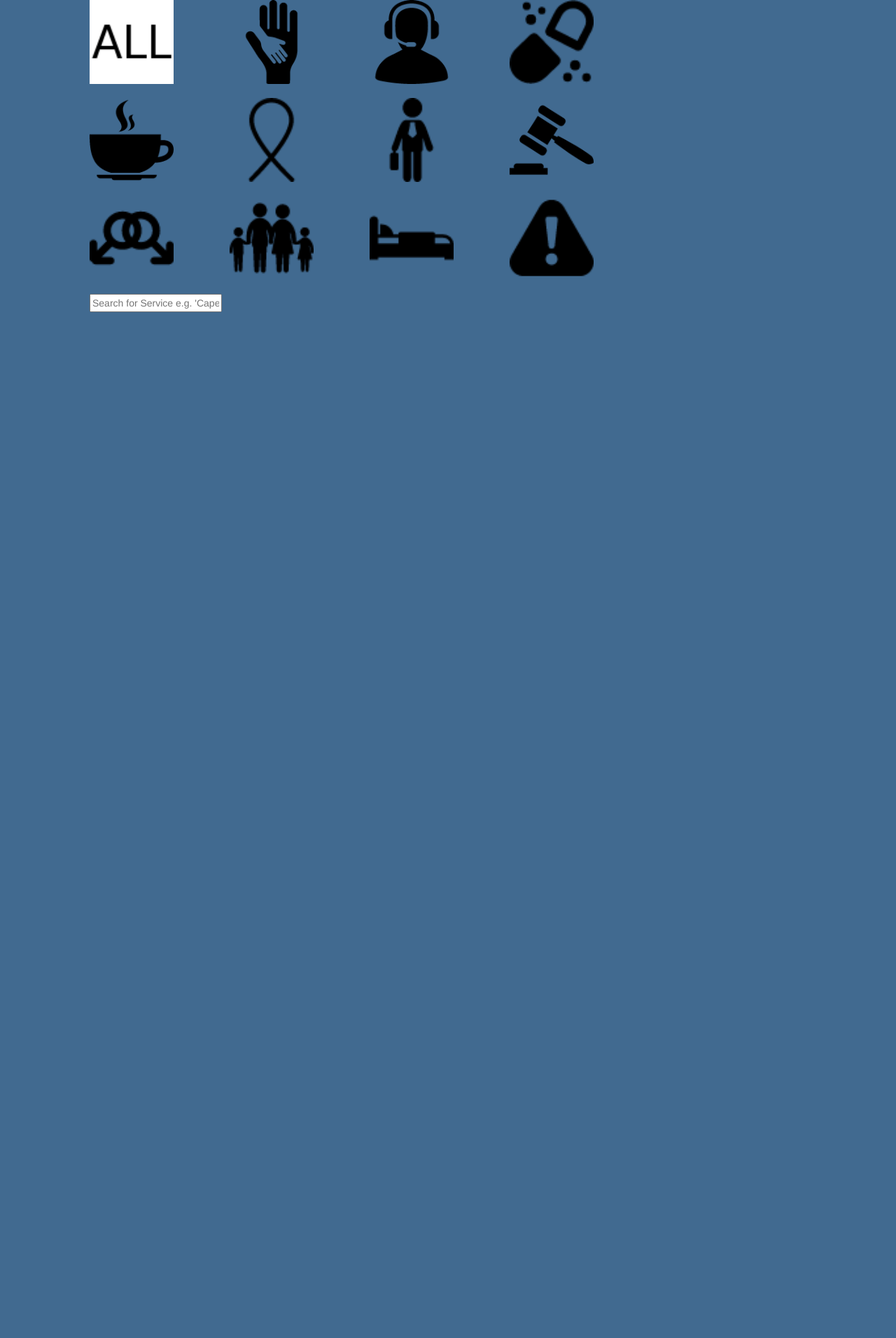
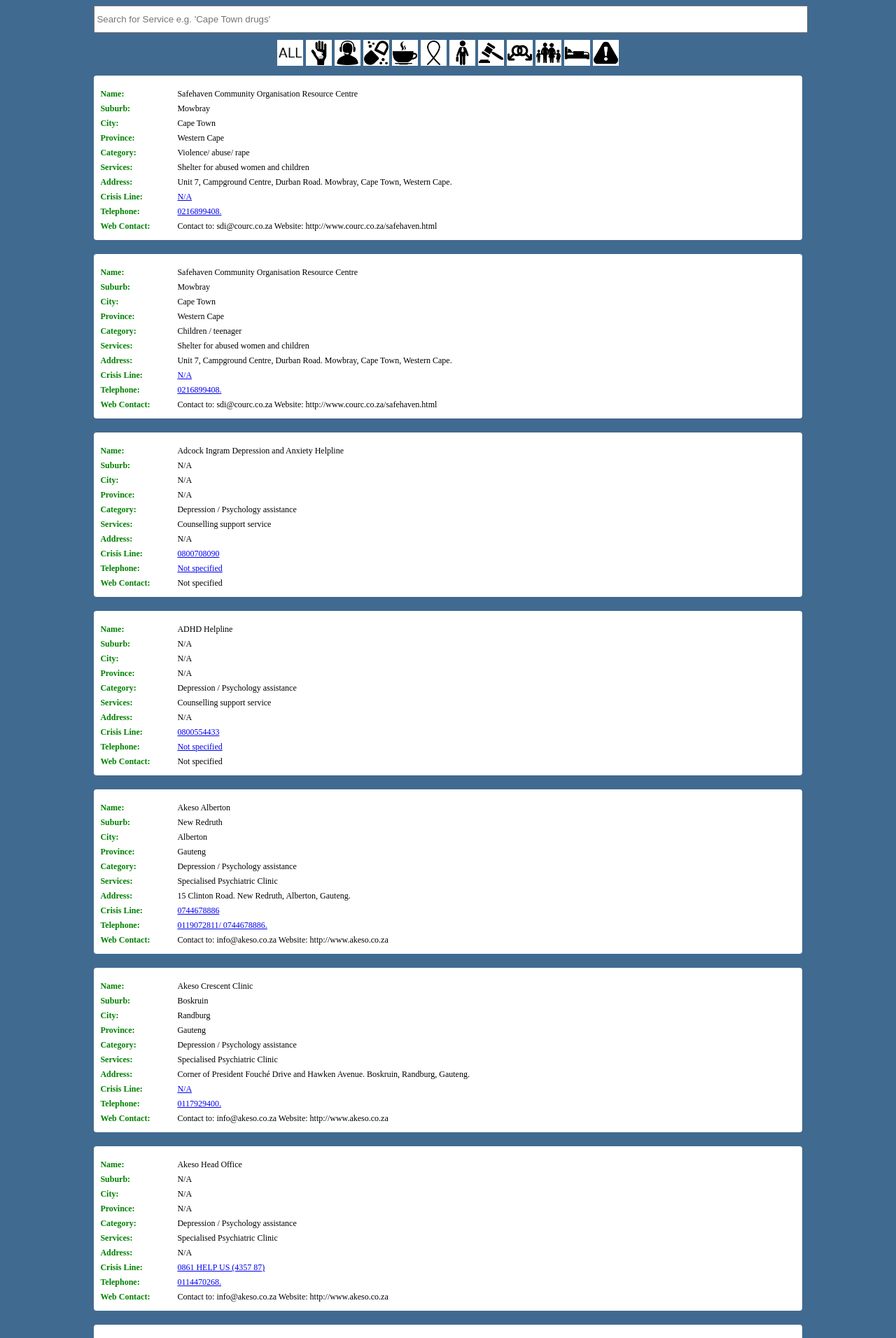
Before and after one commit to Code4SA/old-code4sa.github.io, a Jekyll site: the page lab/womensday/index.html, which Jekyll copies as it is, in a window 1280 px wide. Shown: the top 1912 px of the page at 70% size. Built offline with Jekyll 4.4.1, drawn with Linux system fonts in a browser that asks for light colours; Markdown is read by kramdown in place of the engine named in the settings; before the commit the page ends 900 px from its top, so only the background shows below that; some of the changed text lies outside the part shown.

Commit message:
Fixed womensday tool

```diff
--- a/lab/womensday/index.html
+++ b/lab/womensday/index.html
@@ -4,40 +4,129 @@
     <title>Women's Day Resources</title>
     <meta charset="utf-8">
     <meta name="viewport" content="width=device-width, initial-scale=1">
-    <link rel="stylesheet" href="https://maxcdn.bootstrapcdn.com/bootstrap/3.3.5/css/bootstrap.min.css">
-    <link rel="stylesheet" href="https://maxcdn.bootstrapcdn.com/bootstrap/3.3.5/css/bootstrap-theme.min.css">
-
+    <script src="d3.v3.min.js"></script>
+    <script src="lunr.min.js"></script>
+    <script src="resources.js"></script>
     <link rel="stylesheet" href="style2.css">
   </head>
   <body>
     <div id="container">
-            <div class="row">
-                <img src="icons/all.png" title="Clear Filters" data-category="" class="icon col-md-3"/>
-                <img src="icons/hand-1.png" title="Children and Teenagers" data-category="children" class="icon col-md-3"/>
-                <img src="icons/operator.png" title="Crisis intervention" data-category="crisis" class="icon col-md-3"/>
-                <img src="icons/pill12.png" data-category="drugs" title="Drugs and alcohol" class="icon col-md-3"/>
-            </div>
-            <div class="row">
-                <img src="icons/hot51.png" data-category="food" title="Food" class="icon col-md-3"/>
-                <img src="icons/disease.png" data-category="home based care" title="Home-based care" class="icon col-md-3"/>
-                <img src="icons/employee7.png" data-category="homeless destitute unemployed" title="Homeless / Destitute / Unemployed" class="icon col-md-3"/>
-                <img src="icons/legal10.png" data-category="legal advice" title="Legal advice" class="icon col-md-3"/>
-            </div>
-            <div class="row">
-                <img src="icons/gays.png" data-category="lesbian gay bisexual transgender" title="LGBT" class="icon col-md-3"/>
-                <img src="icons/family27.png" data-category="marriage family counsellor" title="Marriage / Family Counsellor"  class="icon col-md-3"/>
-                <img src="icons/bed65.png" data-category="Shelters" title="Shelters" class="icon col-md-3"/>
-                <img src="icons/warning41.png" data-category="violence rape abuse" title="Violence / Abuse / Rape" class="icon col-md-3"/>
-            </div>
+        <div id="filters">
             <input type="text" id="place_filter" placeholder="Search for Service e.g. 'Cape Town drugs'"/>
+            <img src="icons/all.png" title="Clear Filters" data-category="" class="icon"/>
+            <img src="icons/hand-1.png" title="Children and Teenagers" data-category="children" class="icon"/>
+            <img src="icons/operator.png" title="Crisis intervention" data-category="crisis" class="icon"/>
+            <img src="icons/pill12.png" data-category="drugs" title="Drugs and alcohol" class="icon"/>
+            <img src="icons/hot51.png" data-category="food" title="Food" class="icon"/>
+            <img src="icons/disease.png" data-category="home based care" title="Home-based care" class="icon"/>
+            <img src="icons/employee7.png" data-category="homeless destitute unemployed" title="Homeless / Destitute / Unemployed" class="icon"/>
+            <img src="icons/legal10.png" data-category="legal advice" title="Legal advice" class="icon"/>
+            <img src="icons/gays.png" data-category="lesbian gay bisexual transgender" title="LGBT" class="icon"/>
+            <img src="icons/family27.png" data-category="marriage family counsellor" title="Marriage / Family Counsellor"  class="icon"/>
+            <img src="icons/bed65.png" data-category="Shelters" title="Shelters" class="icon"/>
+            <img src="icons/warning41.png" data-category="violence rape abuse" title="Violence / Abuse / Rape" class="icon"/>
+        </div>
         <div id="list">
         </div>
     </div>
 
-    <script src="d3.v3.min.js"></script>
-    <script src="lunr.min.js"></script>
-    <script src="resources.js"></script>
-    <script src="https://maxcdn.bootstrapcdn.com/bootstrap/3.3.5/js/bootstrap.min.js"></script>
-    <script src="cards.js"></script>
+    <script>
+        var category_filter = "",
+            query_text = ""
+
+        var create_list = function(node, resources) {
+            var cards = node.selectAll('.card')
+                .data(resources)
+                .enter()
+                .append('div')
+                    .classed('card', true)
+                    .append('dl')
+
+            cards.append('dt').text('Name');
+            cards.append('dd').text(function(el) { return el['Name']; });
+            cards.append('dt').text('Suburb');
+            cards.append('dd').text(function(el) { return el['Suburb']; });
+            cards.append('dt').text('City');
+            cards.append('dd').text(function(el) { return el['City']; });
+            cards.append('dt').text('Province');
+            cards.append('dd').text(function(el) { return el['Province']; });
+            cards.append('dt').text('Category');
+            cards.append('dd').text(function(el) { return el['Category']; });
+            cards.append('dt').text('Services');
+            cards.append('dd').text(function(el) { return el['Services']; });
+            cards.append('dt').text('Address');
+            cards.append('dd').text(function(el) { return el['Where are they?']; });
+            cards.append('dt').text('Crisis Line');
+            cards.append('dd')
+                .append('a')
+                    .attr('href', function(el) {
+                        return 'tel:' + el['Crisis/Counselling Line'];
+                    })
+                    .text(
+                        function(el) { return el['Crisis/Counselling Line'];
+                    });
+            cards.append('dt').text('Telephone');
+            cards.append('dd')
+                .append('a')
+                    .attr('href', function(el) {
+                        return 'tel:' + el['Telephone'];
+                    })
+                    .text(
+                        function(el) { return el['Telephone'];
+                    });
+            cards.append('dt').text('Web Contact');
+            cards.append('dd').text(function(el) { return el['Web contact']; });
+        }
+
+        var filter_list = function(node, index) {
+            var query = (query_text + " " + category_filter).trim();
+
+            if (query != '') {
+                var results = index.filter_results(query);
+
+                var not_result = d3.selectAll(".card")
+                    .filter(function(el, idx) {
+                        if (results[idx] != undefined)
+                            return false
+                        return true;
+                    })
+
+                not_result.style('display', 'none');
+
+                var cards = d3.selectAll(".card")
+                    .filter(function(el, idx) {
+                        if (results[idx] != undefined)
+                            return true
+                        return false;
+                    })
+                cards.style('display', 'block');
+            } else {
+                d3.selectAll('.card').style('display', 'block');
+            }
+
+        }
+
+        d3.csv('data.csv', function(resources) {
+
+            var index = new Index(resources);
+            var root_node = d3.select('#list');
+
+            d3.select("#place_filter").on("input", function(d) {
+                query_text =  d3.event.target.value;
+                filter_list(root_node, index);
+            });
+
+            d3.selectAll(".icon").on("click", function(el) {
+                d3.selectAll(".icon").classed("selected", false);
+                category_filter = d3.select(this).attr("data-category")
+                d3.select(this).classed("selected", true);
+                filter_list(root_node, index);
+            });
+
+            list_of_resources = create_list(root_node, resources);
+
+        });
+
+    </script>
   </body>
 </html>
--- a/lab/womensday/style2.css
+++ b/lab/womensday/style2.css
@@ -26,10 +26,10 @@
 }
 
 .icon {
-    width: 150px;
-    margin-bottom: 20px;
-    margin-right: 50px;
+    width: 35px;
     cursor: pointer;
+    border: solid thin white;
+    background-color: white;
 }
 
 .icon:hover {
```
Also changed, not shown: lab/womensday/style.css (+35 -5 lines).
